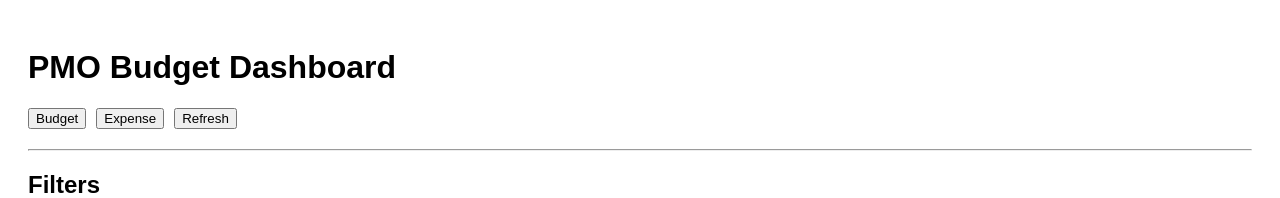
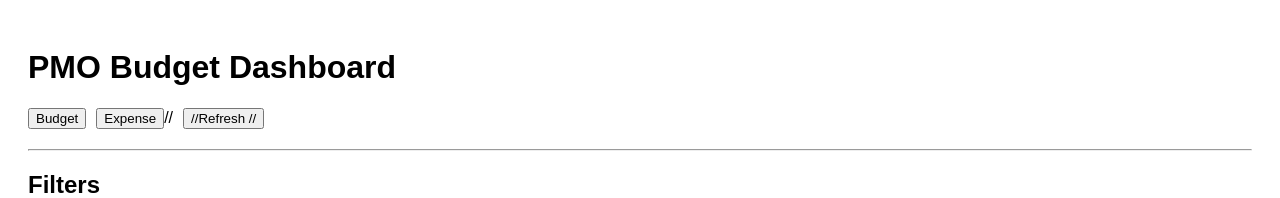
Before and after one commit to pinaki-GH/budget-tracker, a Next.js app: page / in a window 1280 px wide. Shown: the top 198 px of the page. Built offline with nearby package versions, Linux system fonts and the light colour scheme.

Commit message:
Update page.js

```diff
--- a/app/page.js
+++ b/app/page.js
@@ -92,9 +92,9 @@ export default function Home() {
           <button>Expense</button>
         </Link>
 
-        <button onClick={loadData} style={{ marginLeft: 10 }}>
-          Refresh
-        </button>
+        //<button onClick={loadData} style={{ marginLeft: 10 }}>
+          //Refresh
+        //</button>
       </div>
 
       <hr />
```
